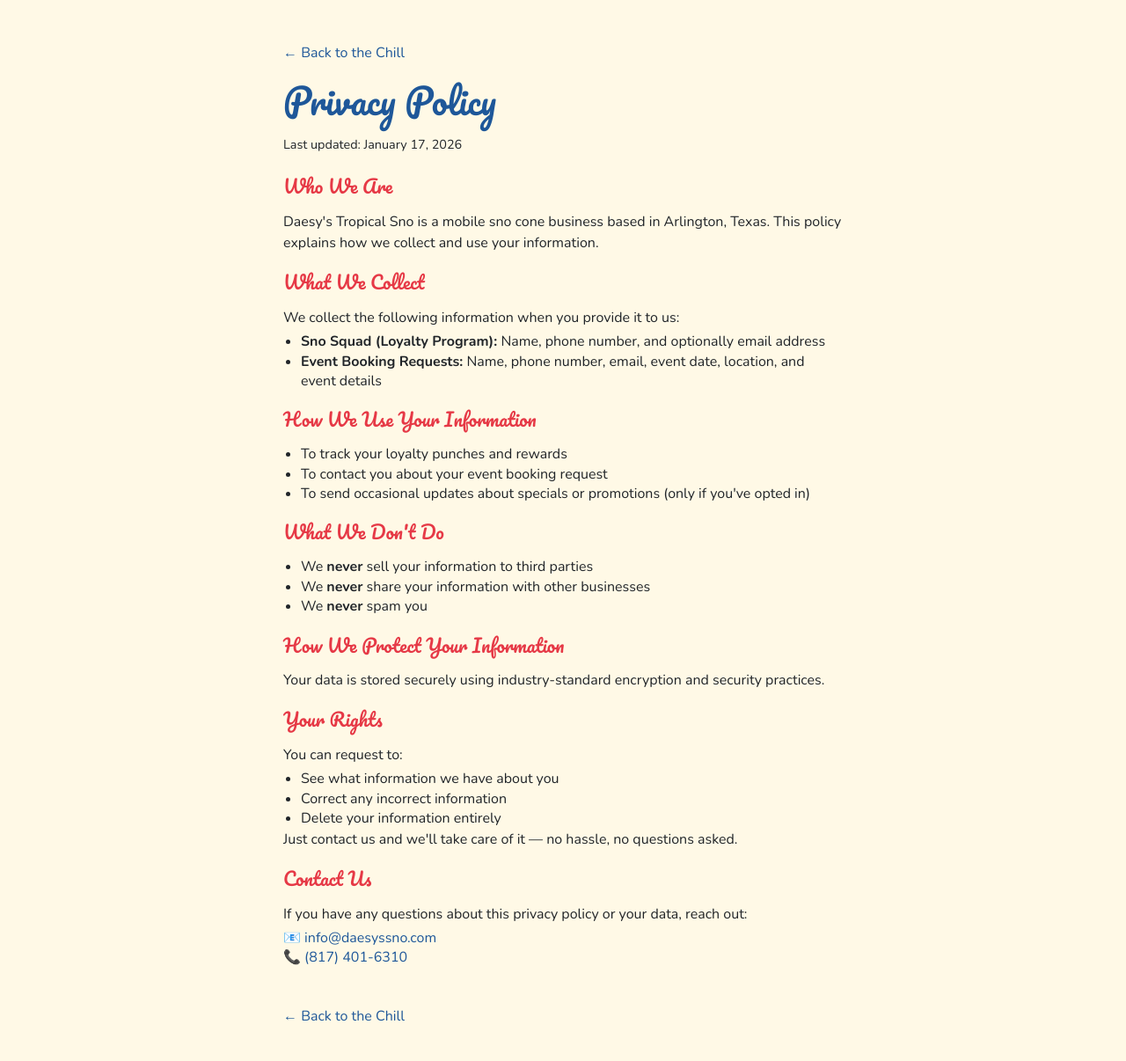
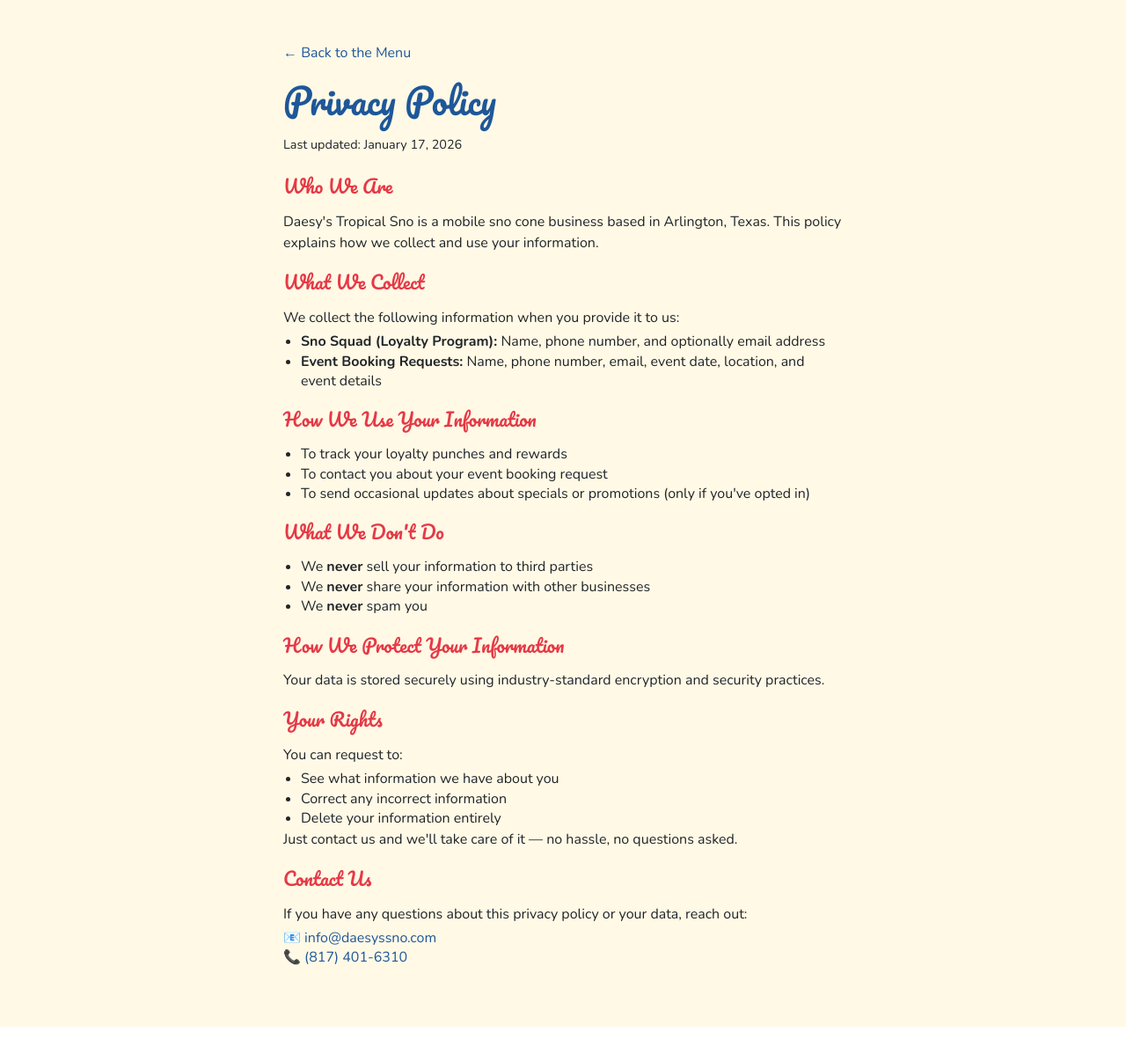
Before and after one commit to jpol34/daesys-tropical-sno, a SvelteKit app: page /privacy in a window 1280 px wide. Shown: the top 1206 px of the page at 88% size. After the commit the page ends 1167 px from the top, so only its background shows below. Built offline with nearby package versions, Linux system fonts and the light colour scheme.

Commit message:
Privacy page: remove bottom link, update text to Back to the Menu

```diff
--- a/src/routes/privacy/+page.svelte
+++ b/src/routes/privacy/+page.svelte
@@ -9,7 +9,7 @@
 
 <main class="privacy-page">
 	<div class="container">
-		<a href="/" class="back-link top">← Back to the Chill</a>
+		<a href="/" class="back-link">← Back to the Menu</a>
 		<h1>Privacy Policy</h1>
 		<p class="last-updated">Last updated: January 17, 2026</p>
 
@@ -78,8 +78,6 @@
 				<li>📞 <a href="{businessInfo.phoneHref}">{businessInfo.phone}</a></li>
 			</ul>
 		</section>
-
-		<a href="/" class="back-link">← Back to the Chill</a>
 	</div>
 </main>
 
@@ -161,14 +159,7 @@
 		color: var(--color-blue);
 		text-decoration: none;
 		font-weight: 500;
-	}
-
-	.back-link.top {
 		margin-bottom: var(--space-md);
-	}
-
-	.back-link:not(.top) {
-		margin-top: var(--space-lg);
 	}
 
 	.back-link:hover {
```
